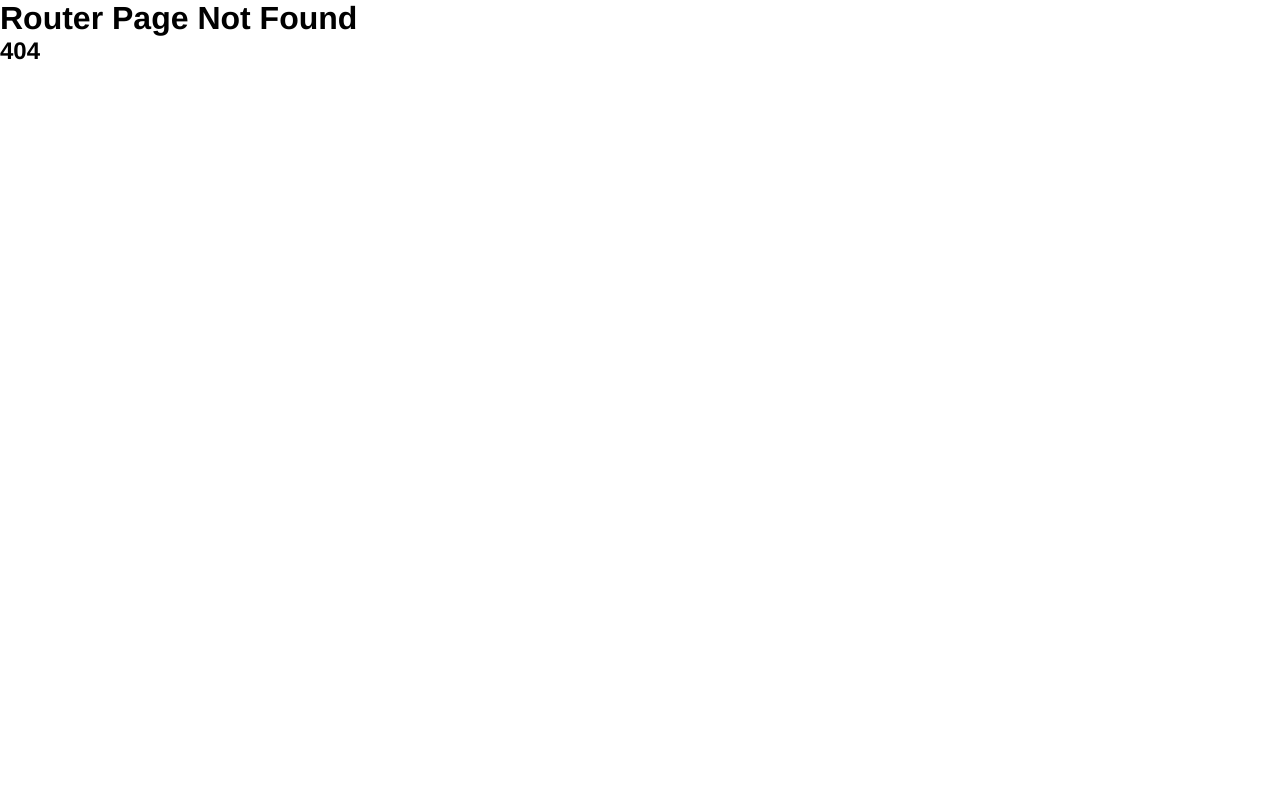
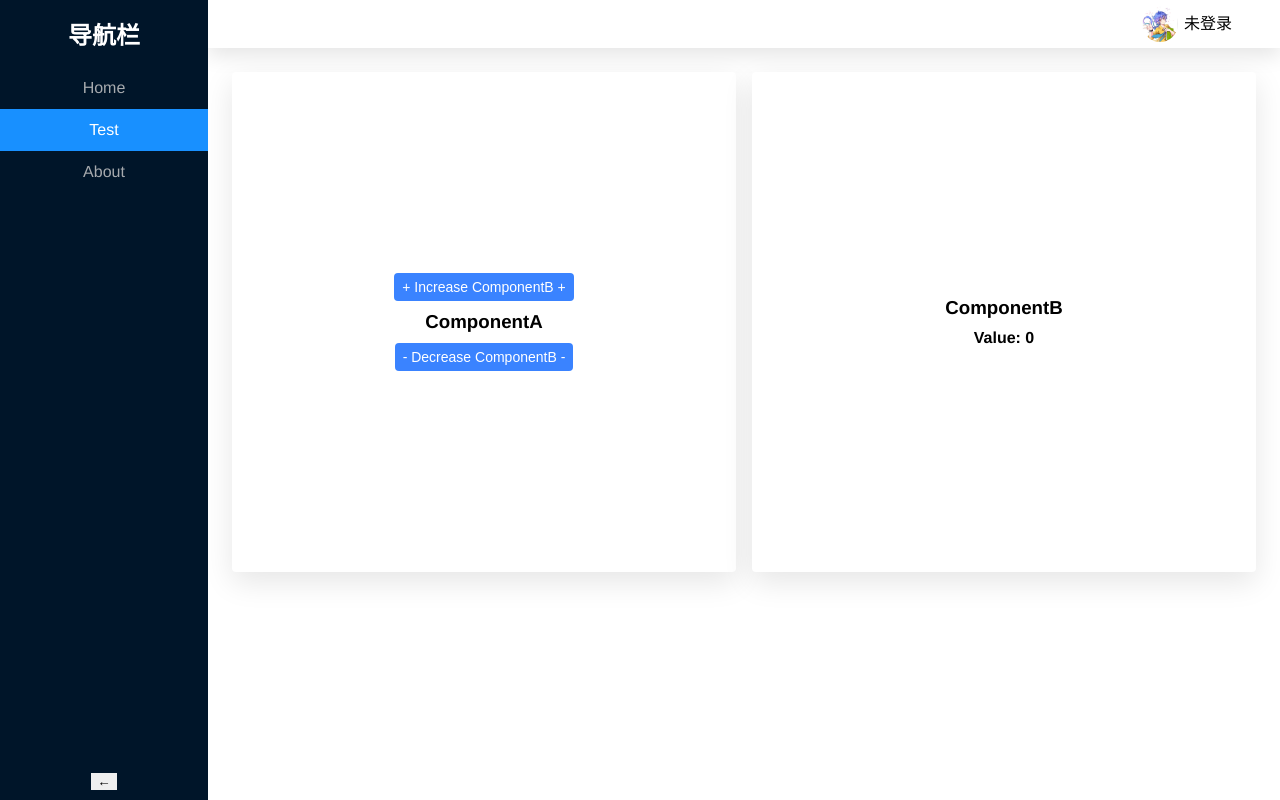
Before and after one commit to tree-lock/xmo-cli, a Vue app: page /test in a window 1280 px wide. Before the commit this address led to /404. Built offline with nearby package versions, Linux system fonts and the light colour scheme.

Commit message:
feat: 添加ts/primary分支

```diff
--- a/package.json
+++ b/package.json
@@ -1,6 +1,6 @@
 {
   "name": "xmo-cli-ts-mini",
-  "version": "0.1.0",
+  "version": "0.3.0",
   "license": "MIT",
   "description": "",
   "scripts": {
@@ -17,6 +17,7 @@
   },
   "dependencies": {
     "axios": "^0.21.4",
+    "mitt": "^3.0.0",
     "pinia": "^2.0.0-rc.9",
     "sass": "^1.42.1",
     "vue": "^3.2.13",
--- a/src/App.vue
+++ b/src/App.vue
@@ -5,6 +5,7 @@
 
 <style lang="scss">
 @import "@/assets/style/main.scss";
+@import "@/assets/style/customization.scss";
 
 #app {
   font-family: Avenir, Helvetica, Arial, sans-serif;
--- /dev/null
+++ b/src/assets/style/customization.scss
@@ -0,0 +1,9 @@
+.my-button {
+  padding: 6px 8px;
+  background: #3a83ff;
+  border-radius: 4px;
+  border: none;
+  cursor: pointer;
+  color: #fff;
+  font-size: 14px;
+}
--- /dev/null
+++ b/src/components/Mitt/ComponentA.vue
@@ -0,0 +1,24 @@
+<script setup lang="ts">
+import { testMitt } from "@/emitter/index";
+const increase = () => {
+  testMitt.emit("increase");
+};
+const decrease = () => {
+  testMitt.emit("decrease");
+};
+</script>
+<template>
+  <div class="component-a">
+    <button class="my-button" @click="increase">+ Increase ComponentB +</button>
+    <h3>ComponentA</h3>
+    <button class="my-button" @click="decrease">- Decrease ComponentB -</button>
+  </div>
+</template>
+
+<style lang="scss">
+div.component-a {
+  display: flex;
+  flex-direction: column;
+  gap: 10px;
+}
+</style>
--- /dev/null
+++ b/src/components/Mitt/ComponentB.vue
@@ -0,0 +1,25 @@
+<script setup lang="ts">
+import { testMitt } from "@/emitter/index";
+import { ref } from "vue-demi";
+const num = ref(0);
+testMitt.on("increase", () => {
+  num.value++;
+});
+testMitt.on("decrease", () => {
+  num.value--;
+});
+</script>
+<template>
+  <div class="component-b">
+    <h3>ComponentB</h3>
+    <h4>Value: {{ num }}</h4>
+  </div>
+</template>
+
+<style lang="scss">
+div.component-b {
+  display: flex;
+  flex-direction: column;
+  gap: 10px;
+}
+</style>
--- a/src/components/Page/Sider.vue
+++ b/src/components/Page/Sider.vue
@@ -48,6 +48,7 @@ onMounted(() => {
  */
 const navList: NavItem[] = [
   { name: "Home", alias: "H", to: "Home" },
+  { name: "Test", alias: "T", to: "Test" },
   { name: "About", alias: "A", to: "About" },
 ];
 /**
@@ -58,7 +59,7 @@ const ifActiveNav = (item: NavItem) =>
 /**
  * 导航栏跳转
  */
-const goNav = (item) => {
+const goNav = (item: NavItem) => {
   if (route.name !== item.to) {
     router.push({
       name: item.to,
--- /dev/null
+++ b/src/emitter/index.ts
@@ -0,0 +1,6 @@
+import mitt from "mitt";
+
+export const testMitt = mitt<{
+  increase: undefined;
+  decrease: undefined;
+}>();
--- /dev/null
+++ b/src/pages/Test.vue
@@ -0,0 +1,28 @@
+<script setup lang="ts">
+import Layout from "@/layouts/default.vue";
+import ComponentA from "@/components/Mitt/ComponentA.vue";
+import ComponentB from "@/components/Mitt/ComponentB.vue";
+</script>
+<template>
+  <Layout>
+    <div class="test-page">
+      <ComponentA />
+      <ComponentB />
+    </div>
+  </Layout>
+</template>
+
+<style lang="scss">
+div.test-page {
+  > * {
+    grid-column-start: span 6;
+    background-color: #ffffff;
+    border-radius: 4px;
+    box-shadow: 0 10px 30px 0 rgb(0 0 0 / 10%);
+    min-height: 500px;
+    display: flex;
+    justify-content: center;
+    align-items: center;
+  }
+}
+</style>
--- a/src/router/index.ts
+++ b/src/router/index.ts
@@ -11,6 +11,11 @@ const routes = [
     path: "/login",
     name: "Login",
     component: () => import("@/pages/Login.vue"),
+  },
+  {
+    path: "/test",
+    name: "Test",
+    component: () => import("@/pages/Test.vue"),
   },
   {
     path: "/404",
```
Also changed, not shown: src/emitter/README.md (added), 1 other file (tests, documents, lock files or other folders).
